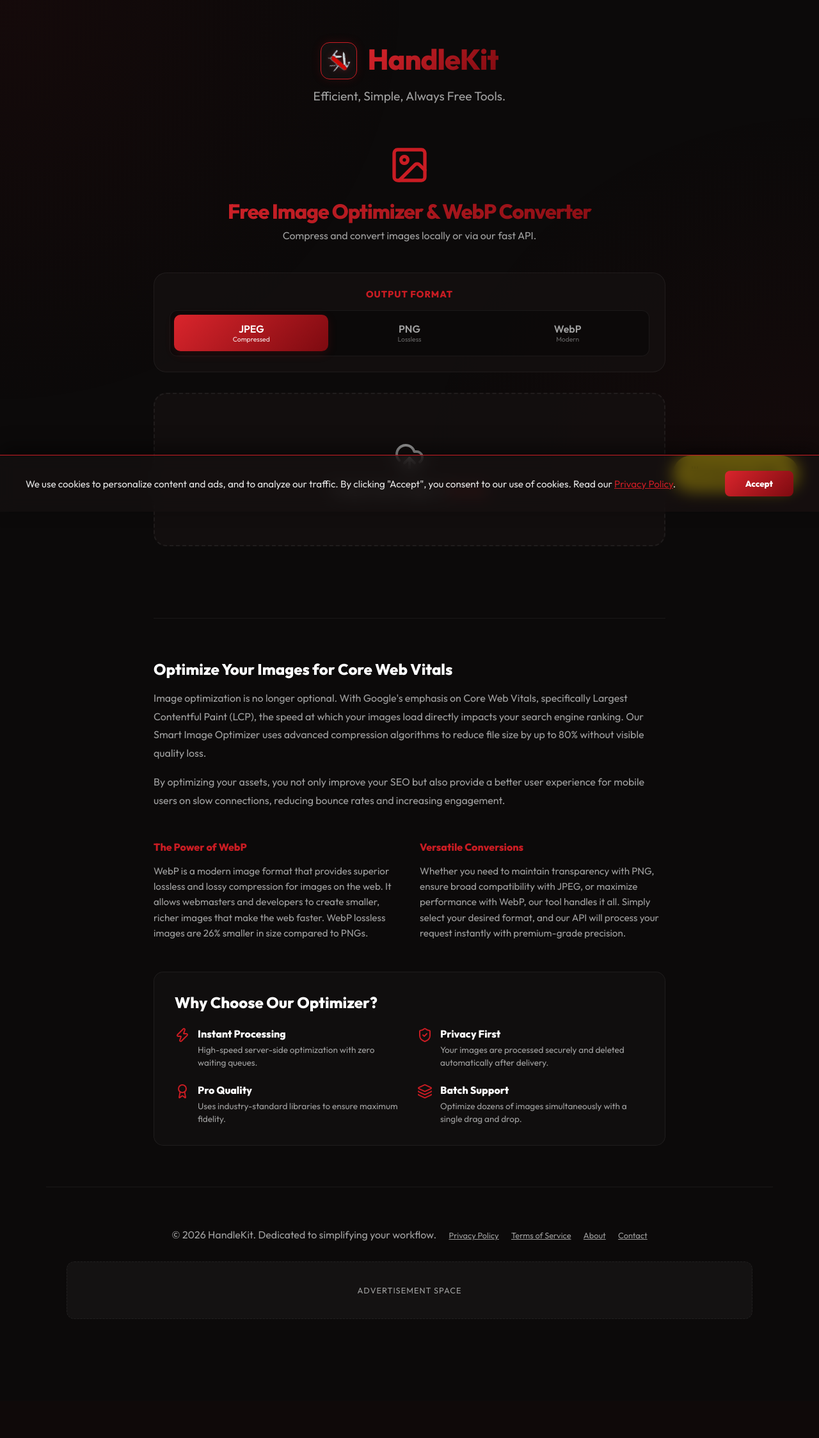
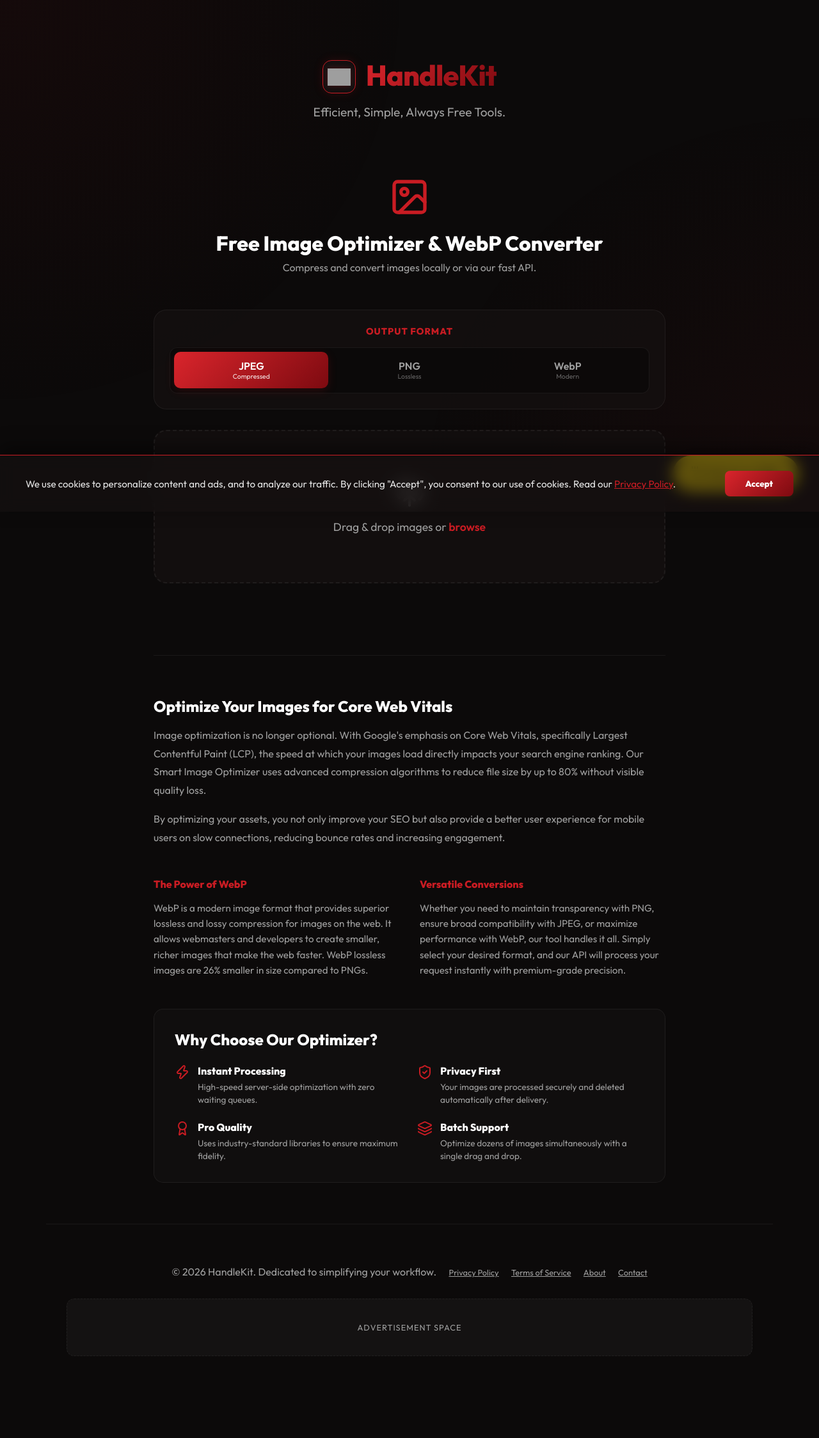
Before and after one commit to pasihaka/handlekit.com, a Flask app: page /image-optimizer in a window 1280 px wide. Shown: the whole page at 64% size. Before the commit the page ends 2062 px from the top, so only its background shows below. Run offline with Flask 3, Linux system fonts and the light colour scheme; some libraries are stand-ins or nearby versions; grey boxes are pictures that could not be loaded.

Commit message:
Add files via upload

```diff
--- a/templates/image_optimizer.html
+++ b/templates/image_optimizer.html
@@ -4,9 +4,9 @@
 
 {% block content %}
 <div class="tool-container" style="max-width: 800px; margin: 0 auto;">
-    <div class="tool-header" style="text-align: center; margin-bottom: 3rem;">
+    <div class="tool-header" style="text-align: center; margin-bottom: 3rem; min-height: 160px;">
         <i data-lucide="image" style="width: 64px; height: 64px; color: var(--accent-color); margin-bottom: 1rem;"></i>
-        <h1 style="font-size: 2rem; margin-bottom: 0.5rem;">Free Image Optimizer & WebP Converter</h1>
+        <h2 style="font-size: 2rem; margin-bottom: 0.5rem; color: #fff;">Free Image Optimizer & WebP Converter</h2>
         <p style="color: var(--text-sub);">Compress and convert images locally or via our fast API.</p>
     </div>
 
--- a/templates/layout.html
+++ b/templates/layout.html
@@ -4,9 +4,9 @@
     <meta charset="UTF-8">
     <meta name="viewport" content="width=device-width, initial-scale=1.0">
     <link rel="canonical" href="{{ request.base_url }}">
-    <link rel="icon" type="image/png" sizes="612x612" href="{{ url_for('static', filename='img/logo_transparent.png') }}">
-    <link rel="shortcut icon" href="{{ url_for('static', filename='img/logo_transparent.png') }}">
-    <link rel="apple-touch-icon" href="{{ url_for('static', filename='img/logo_transparent.png') }}">
+    <link rel="icon" type="image/webp" href="{{ url_for('static', filename='img/logo_transparent.webp') }}">
+    <link rel="shortcut icon" href="{{ url_for('static', filename='img/logo_transparent.webp') }}">
+    <link rel="apple-touch-icon" href="{{ url_for('static', filename='img/logo_transparent_small.png') }}">
 
     <title>{{ title if title else "HandleKit | Professional Digital Tools for Developers &amp; Creators" }}</title>
     <meta name="description" content="{{ description if description else 'Fast, simple, and premium online tools. Check username availability, optimize images with AI, and use essential developer utilities with HandleKit.' }}">
@@ -60,6 +60,15 @@ body {
   margin: 0;
   padding: 0;
   overflow-x: hidden;
+  /* Stabilize font rendering */
+  -webkit-font-smoothing: antialiased;
+  -moz-osx-font-smoothing: grayscale;
+}
+/* Reserve space for Lucide icons before they load */
+i[data-lucide] {
+  display: inline-block;
+  vertical-align: middle;
+  line-height: 1;
 }
 .bg-gradient {
   position: fixed;
@@ -221,14 +230,14 @@ footer {
 <body>
     <div class="bg-gradient"></div>
     <div class="container">
-        <header style="display: flex; flex-direction: column; align-items: center; justify-content: center; text-align: center; margin-bottom: 4rem;">
+        <header style="display: flex; flex-direction: column; align-items: center; justify-content: center; text-align: center; margin-bottom: 4rem; min-height: 180px;">
             <a href="/" style="text-decoration: none; display: inline-flex; align-items: center; justify-content: center; gap: 1rem; margin-bottom: 0.5rem; transition: transform 0.2s ease;" onmouseover="this.style.transform='scale(1.03)'" onmouseout="this.style.transform='scale(1)'">
-                <div style="background: rgba(255, 255, 255, 0.03); padding: 0.6rem; border-radius: 14px; border: 1px solid var(--accent-color); display: flex; align-items: center; justify-content: center; box-shadow: 0 0 15px var(--glow-color);">
-                    <img src="{{ url_for('static', filename='img/logo_transparent.png') }}" alt="HandleKit Logo" style="width: 36px; height: 36px; object-fit: contain; filter: drop-shadow(0 0 5px rgba(201, 28, 35, 0.3));">
+                <div style="background: rgba(255, 255, 255, 0.03); padding: 0.6rem; border-radius: 14px; border: 1px solid var(--accent-color); display: flex; align-items: center; justify-content: center; box-shadow: 0 0 15px var(--glow-color); width: 52px; height: 52px;">
+                    <img src="{{ url_for('static', filename='img/logo_transparent.webp') }}" alt="HandleKit Logo" width="36" height="36" style="width: 36px; height: 36px; object-fit: contain; filter: drop-shadow(0 0 5px rgba(201, 28, 35, 0.3));">
                 </div>
                 <h2 style="font-size: 2.8rem; font-weight: 800; background: var(--accent-gradient); -webkit-background-clip: text; background-clip: text; -webkit-text-fill-color: transparent; margin: 0; letter-spacing: -1px; padding-bottom: 5px;">HandleKit</h2>
             </a>
-            <p class="subtitle" style="margin-top: 0.25rem;">Efficient, Simple, Always Free Tools.</p>
+            <p class="subtitle" style="margin-top: 0.25rem; min-height: 1.5rem;">Efficient, Simple, Always Free Tools.</p>
         </header>
 
         <main>
--- a/templates/username_checker.html
+++ b/templates/username_checker.html
@@ -4,9 +4,9 @@
 
 {% block content %}
 <div class="tool-container" style="max-width: 800px; margin: 0 auto;">
-    <div class="tool-header" style="text-align: center; margin-bottom: 3rem;">
+    <div class="tool-header" style="text-align: center; margin-bottom: 3rem; min-height: 160px;">
         <i data-lucide="user-check" style="width: 64px; height: 64px; color: var(--accent-color); margin-bottom: 1rem;"></i>
-        <h1 style="font-size: 2rem; margin-bottom: 0.5rem;">Free Username Availability Checker</h1>
+        <h2 style="font-size: 2rem; margin-bottom: 0.5rem; color: #fff;">Free Username Availability Checker</h2>
         <p style="color: var(--text-sub);">Check availability across GitHub, Reddit, Twitter/X, Instagram, TikTok and YouTube simultaneously — results update live as they arrive.</p>
     </div>
 
```
